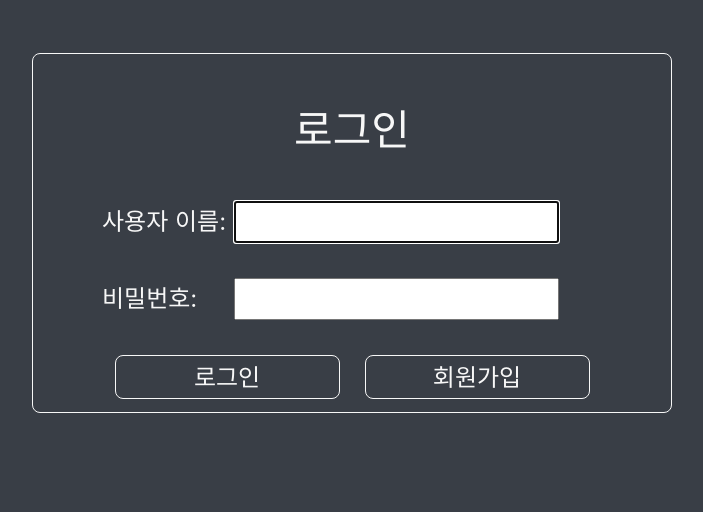
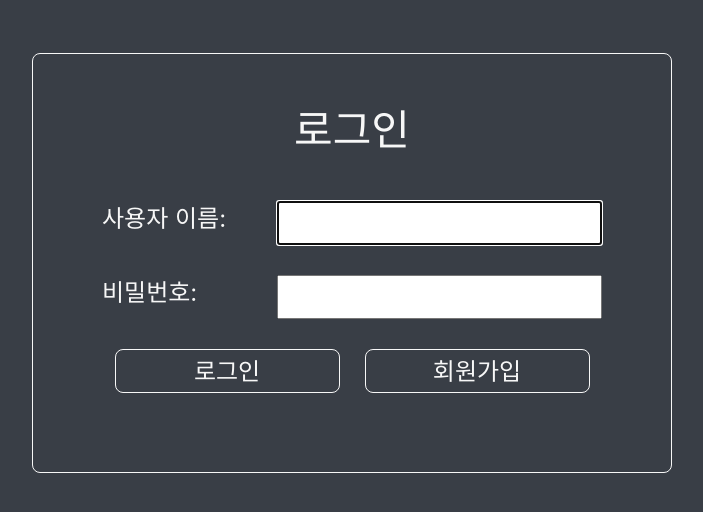
Before and after one commit to jwonp/nas-server-backend, a Django app: page /admin/login/ in a window 1280 px wide. Shown: the part 187-699 px from the top of the page, without its empty margins (288-991 px from the left). Run offline with Django 4.2, Linux system fonts and the light colour scheme; parts of the project's set-up code (start-up, migrations or seed data) failed here and were passed over; some libraries are stand-ins or nearby versions.

Commit message:
test login page

```diff
--- a/server_config/static/css/styles.css
+++ b/server_config/static/css/styles.css
@@ -11,7 +11,7 @@ body {
 
 .style-wrapper {
     width: 640px;
-    height: 360px;
+    height: 420px;
     background-color: #393E46;
     border: 1px solid #F7F7F7;
     border-radius: 8px;
@@ -85,6 +85,8 @@ body {
 
 .form p {
     margin: 0 auto;
+    display: flex;
+    justify-content: space-between;
     margin-bottom: 30px;
 }
 
```
